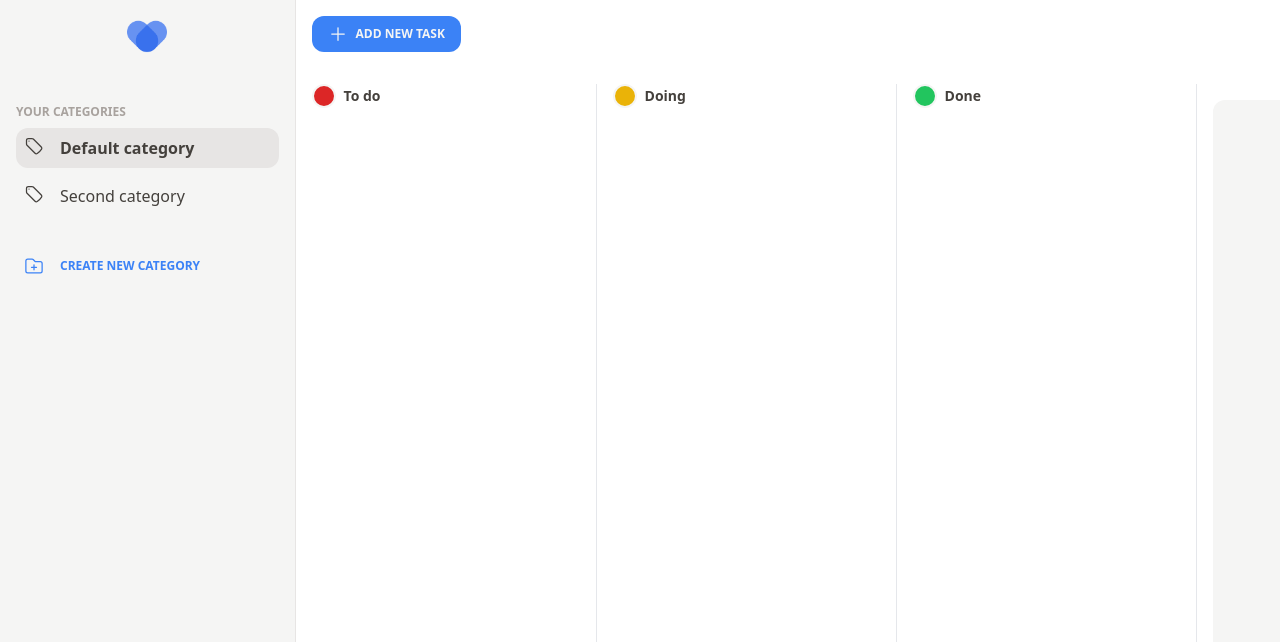
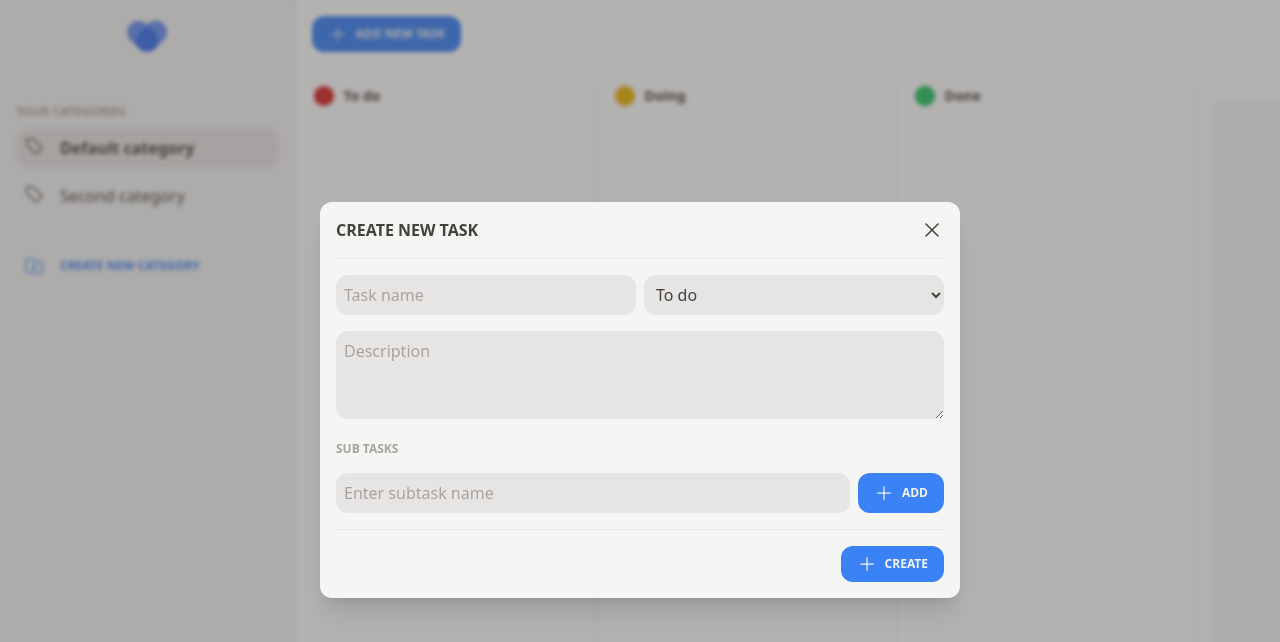
Before and after one commit to iEranDEV/react-kanban-app, a React (Create React App) app: page / in a window 1280 px wide. Both pictures are taken after a click on the button "ADD NEW TASK". Shown: the top 642 px of the page. Built offline with nearby package versions, Linux system fonts and the light colour scheme.

Commit message:
task creation modal

```diff
--- a/src/components/PageSection.tsx
+++ b/src/components/PageSection.tsx
@@ -2,15 +2,18 @@ import { useState } from "react";
 import { useSelector } from "react-redux";
 import { RootState } from "../store/store";
 import NewTableModal from "./modal/NewTableModal";
+import NewTaskModal from "./modal/NewTaskModal";
 import TasksTable from "./TasksTable";
 
 function PageSection() {
     // State variables
     const [createTableModal, setCreateTableModal] = useState(false);
+    const [createTaskModal, setCreateTaskModal] = useState(false);
 
     // Store variables
     const categories = useSelector((state: RootState) => state.categories.categories);
     const currentCategory = useSelector((state: RootState) => state.categories.currentCategory);
+    const tasks = useSelector((state: RootState) => state.tasks.tasks.filter(item => item.categoryID === currentCategory));
 
     // Current category
     const category = categories.find(item => item.id === currentCategory) as Category;
@@ -20,12 +23,17 @@ function PageSection() {
         setCreateTableModal(!createTableModal);
     }
 
+    // Toggle task creation modal
+    const toggleCreateTaskModal = () => {
+        setCreateTaskModal(!createTaskModal);
+    }
+
     if(currentCategory !== 'none') {
         return (
             <div className="w-full h-full overflow-x-auto flex flex-col text-stone-700">
                 {/* Add new task button */}
                 <div className="w-full p-4 flex justify-start">
-                    <button className='text-xs uppercase font-semibold bg-blue-500 py-2 px-4 text-stone-100 rounded-xl hover:bg-blue-500/90 flex gap-2 items-center'>
+                    <button onClick={toggleCreateTaskModal} className='text-xs uppercase font-semibold bg-blue-500 py-2 px-4 text-stone-100 rounded-xl hover:bg-blue-500/90 flex gap-2 items-center'>
                         <svg xmlns="http://www.w3.org/2000/svg" fill="none" viewBox="0 0 24 24" strokeWidth="1.5" stroke="currentColor" className="w-5 h-5">
                             <path strokeLinecap="round" strokeLinejoin="round" d="M12 4.5v15m7.5-7.5h-15" />
                         </svg>
@@ -33,11 +41,14 @@ function PageSection() {
                     </button>
                 </div>
 
+                {/* Create task modal */}
+                {createTaskModal && <NewTaskModal toggleCreateTaskModal={toggleCreateTaskModal}></NewTaskModal>}
+
                 {/* Main section */}
                 <div className="w-full h-full py-4 flex flex-col md:flex-row md:divide-x">
                     {/* Category tables */}
                     {category.tables.map(table => {
-                        return <TasksTable table={table} key={table.name}></TasksTable>
+                        return <TasksTable table={table} key={table.name} tasks={tasks.filter(item => item.tableID === table.id)}></TasksTable>
                     })}
 
                     {/* Create new table button */}
--- a/src/components/TasksTable.tsx
+++ b/src/components/TasksTable.tsx
@@ -3,6 +3,7 @@ type TasksTableProps = {
         name: string,
         color: string
     },
+    tasks: Array<Task>
 }
 
 function TasksTable({ table }: TasksTableProps) {
--- /dev/null
+++ b/src/components/modal/NewTaskModal.tsx
@@ -0,0 +1,139 @@
+import { useRef, useState } from "react";
+import { useDispatch, useSelector } from "react-redux";
+import { RootState } from "../../store/store";
+import { addTask } from "../../store/tasksSlice";
+
+function NewTableModal({ toggleCreateTaskModal }: any) {
+    // State variables
+    const [name, setName] = useState('');
+    const [description, setDescription] = useState('');
+    const [tableID, setTableID] = useState('');
+    const [subtasks, setSubtasks] = useState(Array<{id: string, value: string, done: boolean}>())
+
+    // Store variables
+    const categories = useSelector((state: RootState) => state.categories.categories);
+    const currentCategory = useSelector((state: RootState) => state.categories.currentCategory);
+    const dispatch = useDispatch();
+
+    // Refs
+    const subtaskName = useRef(null);
+
+    // Create new task
+    const submit = () => {
+        toggleCreateTaskModal();
+        dispatch(addTask({
+            id: crypto.randomUUID(),
+            categoryID: currentCategory,
+            tableID: tableID,
+            name: name,
+            description: description,
+            subtasks: subtasks
+        } as Task));
+    }
+
+    // Create new subtask
+    const addSubtask = () => {
+        if(subtaskName.current) {
+            let val = (subtaskName.current as HTMLInputElement).value;
+            let newSubtasks = [...subtasks];
+            newSubtasks.push({
+                id: crypto.randomUUID(),
+                value: val,
+                done: false
+            })
+            setSubtasks(newSubtasks);
+            (subtaskName.current as HTMLInputElement).value = '';
+        }
+    }
+
+    // Toggle subtask status
+    const toggleSubtaskStatus = (id: string) => {
+        let newSubtasks = [...subtasks];
+        newSubtasks[newSubtasks.findIndex(item => item.id === id)].done = !newSubtasks[newSubtasks.findIndex(item => item.id === id)].done;
+        setSubtasks(newSubtasks);
+    }
+
+    // Delete subtask
+    const deleteSubtask = (id: string) => {
+        let newSubtasks = [...subtasks];
+        newSubtasks.splice(newSubtasks.findIndex(item => item.id === id), 1)
+        setSubtasks(newSubtasks);
+    }
+
+    return (
+        <div className="modal">
+            <div className="rounded-xl shadow-xl flex flex-col gap-4 bg-stone-100 p-4 w-full h-full md:h-auto md:w-[40rem]">
+                <div className="flex items-center justify-between">
+                    <p className='uppercase font-semibold'>Create new task</p>
+                    <svg onClick={() => toggleCreateTaskModal()} xmlns="http://www.w3.org/2000/svg" fill="none" viewBox="0 0 24 24" strokeWidth="1.5" stroke="currentColor" className="w-6 h-6 cursor-pointer">
+                        <path strokeLinecap="round" strokeLinejoin="round" d="M6 18L18 6M6 6l12 12" />
+                    </svg>
+                </div>
+                <hr />
+
+                <div className='flex flex-col gap-4'>
+                    {/* Task name and table */}
+                    <div className="flex flex-col md:flex-row gap-2">
+                        <input type="text" className='w-full md:w-1/2 bg-stone-200 p-2 rounded-xl placeholder-stone-400' placeholder='Task name' />
+                        <select value={tableID} onChange={(e) => setTableID(e.target.value)} className='w-full md:w-1/2 bg-stone-200 p-2 rounded-xl text-stone-700'>
+                            {categories.find(item => item.id === currentCategory)?.tables.map(table => {
+                                return <option key={table.id} value={table.id} className='w-full'>{table.name}</option>
+                            })}
+                        </select>
+                    </div>
+
+                    {/* Task description */}
+                    <div className="w-full">
+                        <textarea rows={3} value={description} onChange={(e) => setDescription(e.target.value)} className='w-full bg-stone-200 p-2 rounded-xl placeholder-stone-400' placeholder="Description"></textarea>
+                    </div>
+
+                    {/* Subtasks */}
+                    <div className="flex flex-col gap-2">
+                        <p className='text-xs uppercase font-semibold  text-stone-400'>Sub tasks</p>
+
+                        <div className="w-full flex flex-col gap-1">
+                            {subtasks.map(item => {
+                                return (<div key={item.id} className="w-full flex gap-2 items-center justify-between">
+                                    <div className="flex items-center gap-4">
+                                        <div onClick={() => toggleSubtaskStatus(item.id)} className={`w-6 h-6 border-2 flex cursor-pointer items-center justify-center rounded-lg ${item.done ? 'border-green-500 text-green-500' : 'border-stone-400'}`}>
+                                            {item.done && <svg xmlns="http://www.w3.org/2000/svg" fill="none" viewBox="0 0 24 24" strokeWidth="2" stroke="currentColor" className="w-5 h-5">
+                                                <path strokeLinecap="round" strokeLinejoin="round" d="M4.5 12.75l6 6 9-13.5" />
+                                            </svg>}
+                                        </div>
+                                        <p>{item.value}</p>
+                                    </div>
+                                    <svg onClick={() => deleteSubtask(item.id)} xmlns="http://www.w3.org/2000/svg" fill="none" viewBox="0 0 24 24" strokeWidth="1.5" stroke="currentColor" className="w-5 h-5 cursor-pointer">
+                                        <path strokeLinecap="round" strokeLinejoin="round" d="M14.74 9l-.346 9m-4.788 0L9.26 9m9.968-3.21c.342.052.682.107 1.022.166m-1.022-.165L18.16 19.673a2.25 2.25 0 01-2.244 2.077H8.084a2.25 2.25 0 01-2.244-2.077L4.772 5.79m14.456 0a48.108 48.108 0 00-3.478-.397m-12 .562c.34-.059.68-.114 1.022-.165m0 0a48.11 48.11 0 013.478-.397m7.5 0v-.916c0-1.18-.91-2.164-2.09-2.201a51.964 51.964 0 00-3.32 0c-1.18.037-2.09 1.022-2.09 2.201v.916m7.5 0a48.667 48.667 0 00-7.5 0" />
+                                    </svg>
+                                </div>)
+                            })}
+                        </div>
+
+                        <div className="w-full flex gap-2">
+                            <input type="text" ref={subtaskName} className='w-full bg-stone-200 p-2 rounded-xl placeholder-stone-400' placeholder="Enter subtask name" />
+                            <button onClick={() => addSubtask()} className='md:w-fit text-xs uppercase font-semibold bg-blue-500 py-2 px-4 text-stone-100 rounded-xl hover:bg-blue-500/90 flex gap-2 items-center justify-center'>
+                                <svg xmlns="http://www.w3.org/2000/svg" fill="none" viewBox="0 0 24 24" strokeWidth="1.5" stroke="currentColor" className="w-5 h-5">
+                                    <path strokeLinecap="round" strokeLinejoin="round" d="M12 4.5v15m7.5-7.5h-15" />
+                                </svg>
+                                Add
+                            </button>
+                        </div>
+                    </div>
+                </div>
+
+                <hr />
+                <div className='w-full gap-2 flex items-center justify-end'>
+                    <button onClick={() => submit()} className='text-xs w-1/2 md:w-max uppercase font-semibold bg-blue-500 py-2 px-4 text-stone-100 rounded-xl hover:bg-blue-500/90 flex gap-2 items-center justify-center'>
+                        <svg xmlns="http://www.w3.org/2000/svg" fill="none" viewBox="0 0 24 24" strokeWidth="1.5" stroke="currentColor" className="w-5 h-5">
+                            <path strokeLinecap="round" strokeLinejoin="round" d="M12 4.5v15m7.5-7.5h-15" />
+                        </svg>
+                        Create
+                    </button>
+                </div>
+            </div>
+        </div>
+    )
+
+}
+
+export default NewTableModal;
--- a/src/store/store.ts
+++ b/src/store/store.ts
@@ -1,9 +1,11 @@
 import { configureStore } from "@reduxjs/toolkit";
 import categoriesSlice from "./categoriesSlice";
+import tasksSlice from "./tasksSlice";
 
 export const store = configureStore({
     reducer: {
         categories: categoriesSlice,
+        tasks: tasksSlice,
     }
 })
 
--- /dev/null
+++ b/src/store/tasksSlice.ts
@@ -0,0 +1,22 @@
+import { createSlice } from '@reduxjs/toolkit';
+import type { PayloadAction } from '@reduxjs/toolkit';
+
+const initialState = {
+    tasks: Array<Task>(),
+}
+
+export const tasksSlice = createSlice({
+    name: 'categories',
+
+    initialState,
+
+    reducers: {
+        addTask: (state, action: PayloadAction<Task>) => {
+            state.tasks.push(action.payload)
+        },
+    }
+})
+
+export const { addTask } = tasksSlice.actions;
+
+export default tasksSlice.reducer;
```
Also changed, not shown: src/types/global.d.ts (+9 -0 lines).
